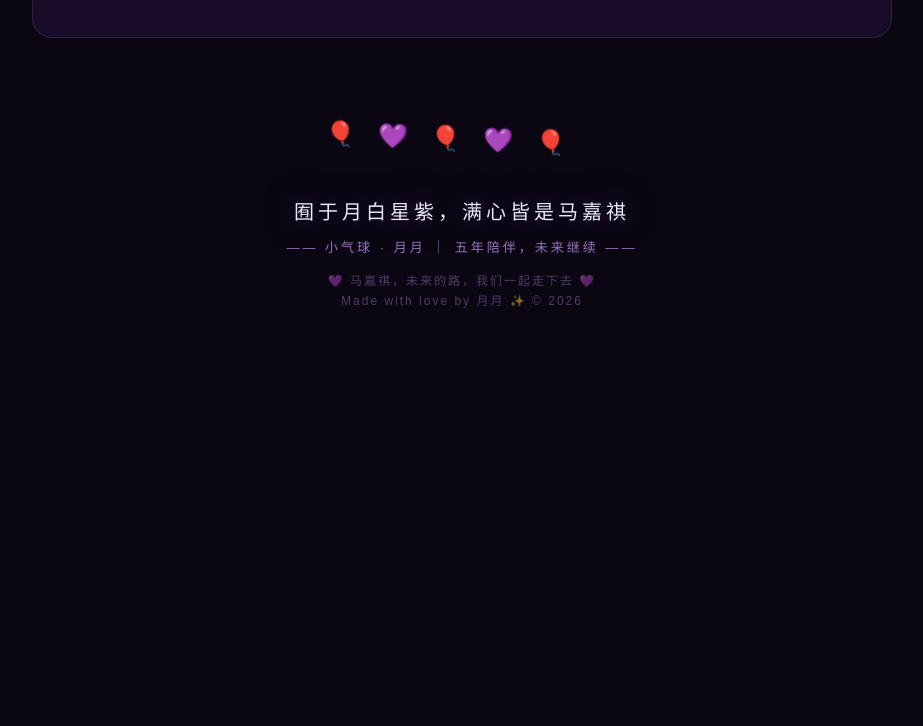
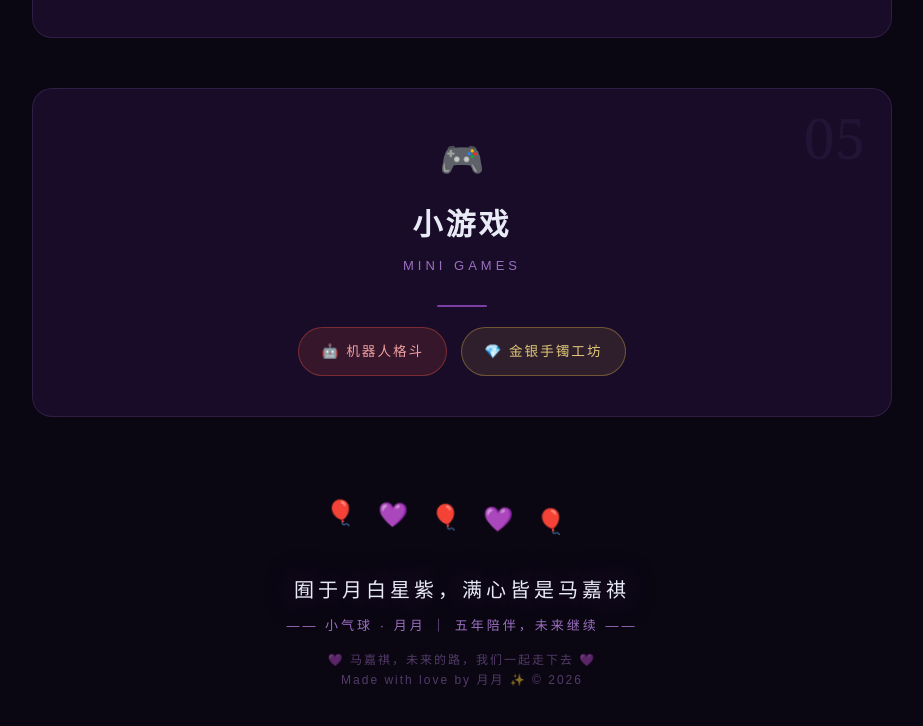
Before and after one commit to yue-eee/yue-page, a plain HTML site: page index.html in a window 1280 px wide. Shown: the part 4528-5254 px from the top of the page, without its empty margins (178-1101 px from the left). Before the commit the page ends 4899 px from the top, so only its background shows below. Drawn offline with Linux system fonts and the light colour scheme.

Commit message:
主页添加小游戏入口链接

```diff
--- a/index.html
+++ b/index.html
@@ -1044,6 +1044,19 @@
             </div>
         </section>
 
+        <!-- ========== GAMES ========== -->
+        <section class="section fade-in" id="games" style="text-align:center;">
+            <span class="section-number">05</span>
+            <div class="section-icon">🎮</div>
+            <h2 class="section-title">小游戏</h2>
+            <p class="section-subtitle">MINI GAMES</p>
+            <div class="section-divider" style="margin:0 auto 20px;"></div>
+            <div style="display:flex;gap:14px;justify-content:center;flex-wrap:wrap;">
+                <a href="机器人格斗.html" style="display:inline-flex;align-items:center;gap:8px;padding:12px 22px;border-radius:30px;background:rgba(224,80,64,.15);border:1.5px solid rgba(224,80,64,.4);color:#f0a0a0;text-decoration:none;letter-spacing:2px;font-size:.85rem;transition:all .3s;" onmouseover="this.style.background='rgba(224,80,64,.25)';this.style.transform='translateY(-2px)';" onmouseout="this.style.background='rgba(224,80,64,.15)';this.style.transform='translateY(0)';">🤖 机器人格斗</a>
+                <a href="金银手镯工坊.html" style="display:inline-flex;align-items:center;gap:8px;padding:12px 22px;border-radius:30px;background:rgba(212,168,67,.12);border:1.5px solid rgba(212,168,67,.4);color:#e0c878;text-decoration:none;letter-spacing:2px;font-size:.85rem;transition:all .3s;" onmouseover="this.style.background='rgba(212,168,67,.22)';this.style.transform='translateY(-2px)';" onmouseout="this.style.background='rgba(212,168,67,.12)';this.style.transform='translateY(0)';">💎 金银手镯工坊</a>
+            </div>
+        </section>
+
         <!-- ========== FOOTER ========== -->
         <footer class="site-footer">
             <div class="footer-balloons">🎈 💜 🎈 💜 🎈</div>
```
